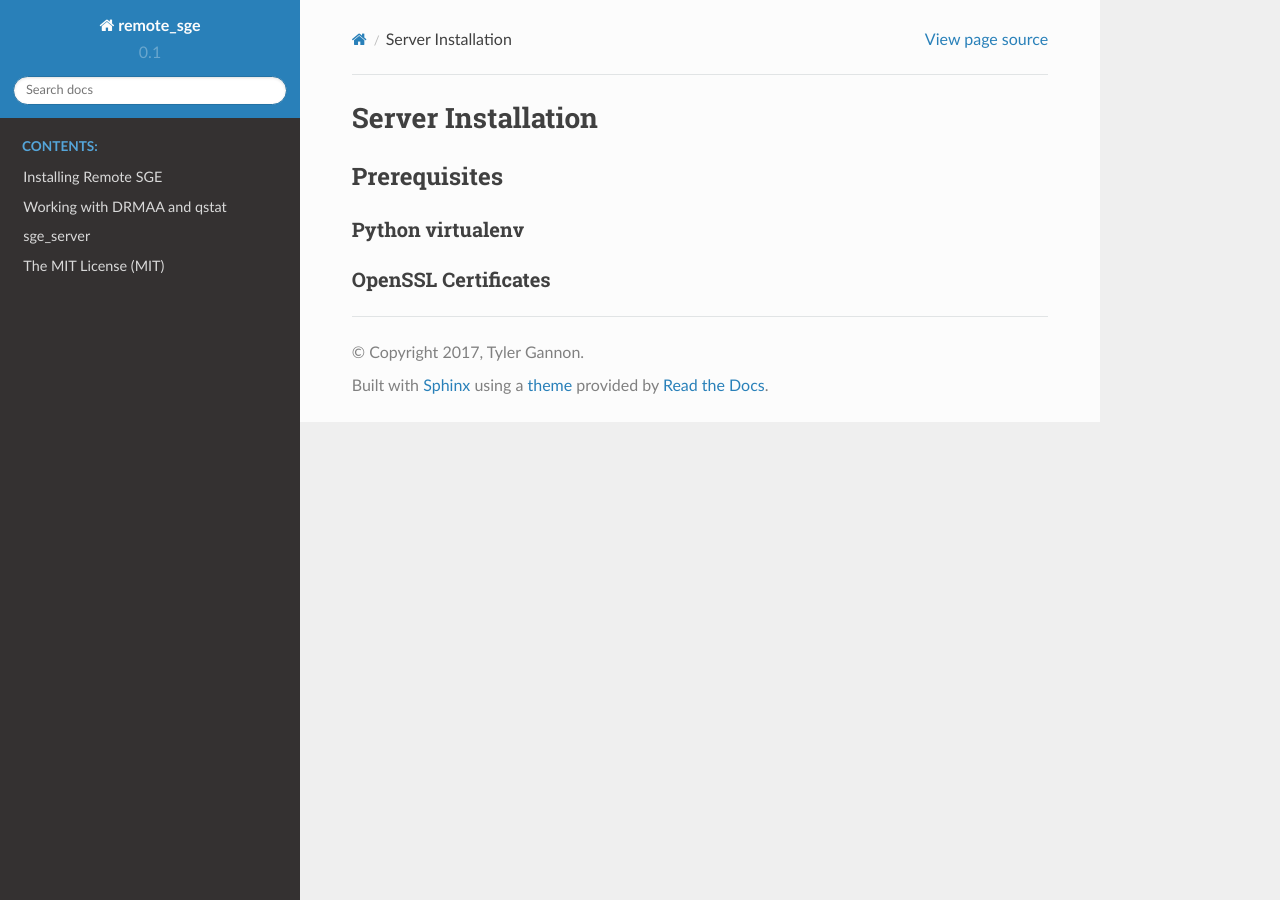
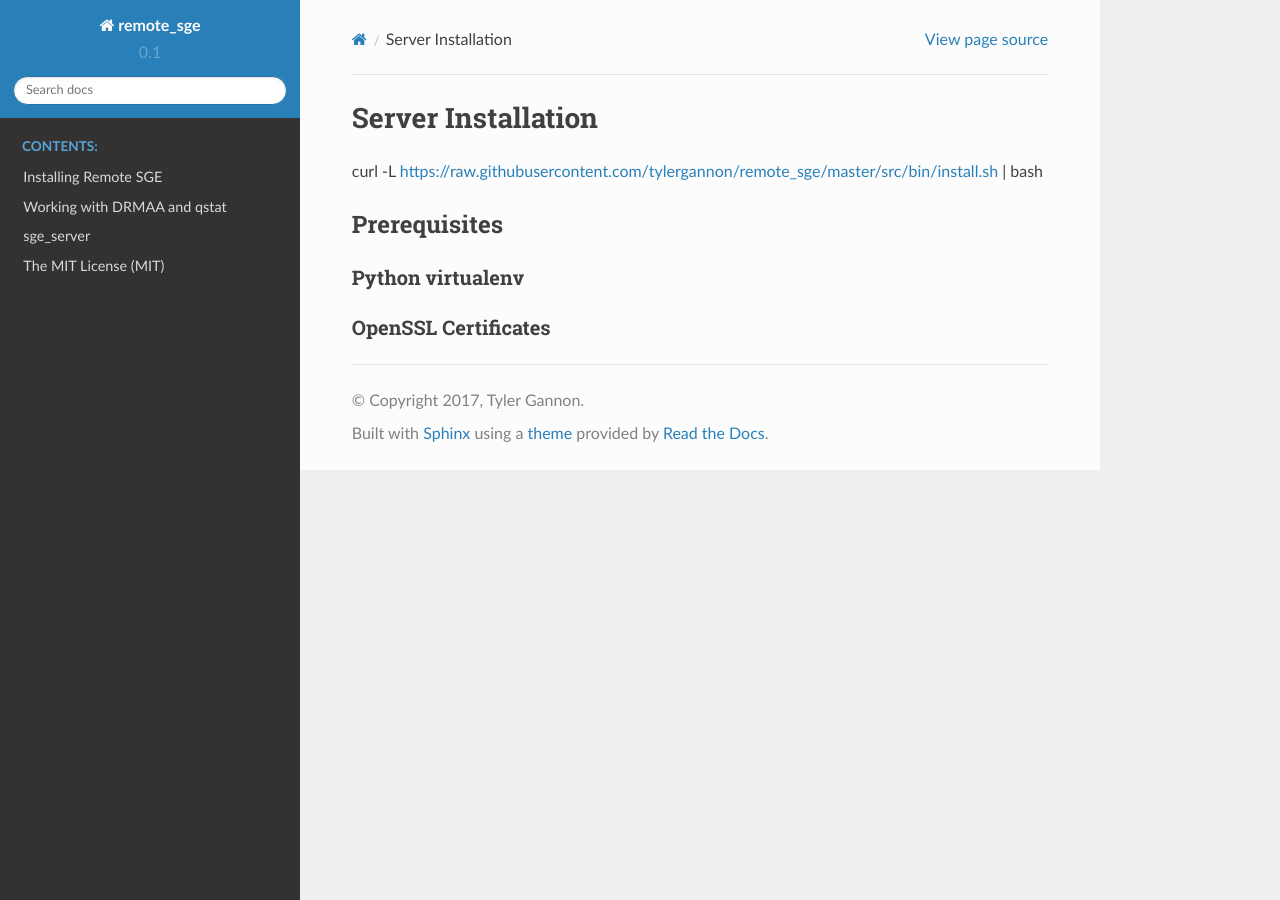
Before and after one commit to tylergannon/remote_sge, a Sphinx documentation site: the page built from docs/source/server_installation.rst, in a window 1280 px wide. Built offline with Sphinx 7.4.7 and the Read the Docs theme 2.0.0, drawn with Linux system fonts in a browser that asks for light colours.

Commit message:
Fix installation script

```diff
--- a/docs/source/server_installation.rst
+++ b/docs/source/server_installation.rst
@@ -1,5 +1,7 @@
 Server Installation
 ===================
+
+curl -L https://raw.githubusercontent.com/tylergannon/remote_sge/master/src/bin/install.sh | bash
 
 Prerequisites
 -------------
```
Also changed, not shown: 2 other files.
